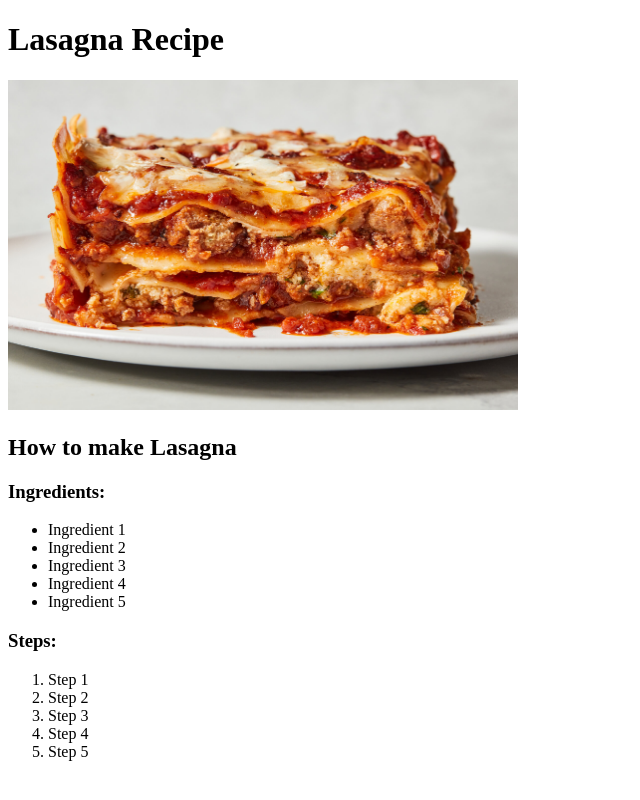
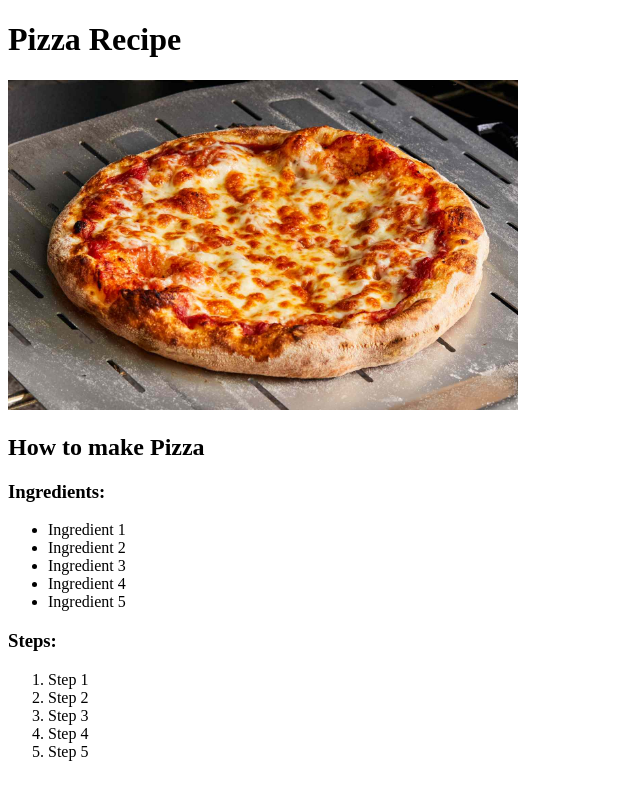
Before and after one commit to EnriqueNeyra/odin-recipes, a plain HTML site: page recipes/lasagna.html in a window 1280 px wide. Shown: the whole page, without its empty margins (0-640 px from the left). Drawn offline with Linux system fonts and the light colour scheme.

Commit message:
Fix typos on index and pizza pages
Change "Lasagna" to "Pizza" on index and pizza
pages

```diff
--- a/recipes/lasagna.html
+++ b/recipes/lasagna.html
@@ -6,9 +6,9 @@
     <title>Document</title>
 </head>
 <body>
-    <h1>Lasagna Recipe</h1>
-    <img src="../img/lasagna.jpg" alt="Lasagna on a White Plate with a White Background" height="330" width="510">
-    <h2>How to make Lasagna</h2>
+    <h1>Pizza Recipe</h1>
+    <img src="../img/pizza.jpg" alt="Lasagna on a White Plate with a White Background" height="330" width="510">
+    <h2>How to make Pizza</h2>
     <h3>Ingredients:</h3>
     <ul>
         <li>Ingredient 1</li>
```
Also changed, not shown: index.html (+1 -1 lines).
